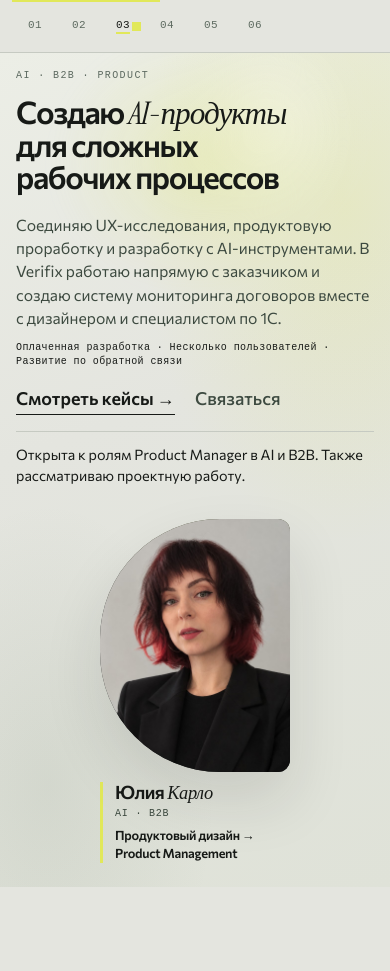
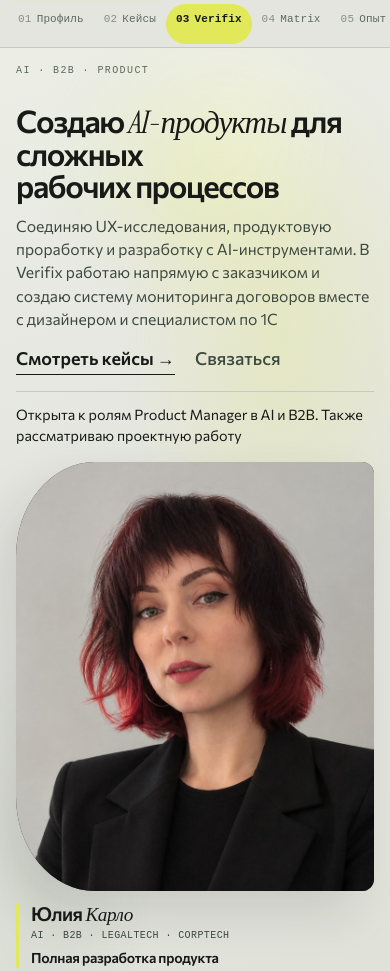
Before and after one commit to mammihlapinatana/julia-carlo, a plain HTML site: page index.html in a window 390 px wide. Shown: the top 971 px of the page. Drawn offline with Linux system fonts and the light colour scheme; a web font is replaced by a local one.

Commit message:
Fix hero composition for wide and mobile screens.

```diff
--- a/index.html
+++ b/index.html
@@ -10,7 +10,7 @@
   <link rel="preconnect" href="https://fonts.gstatic.com" crossorigin>
   <link href="https://fonts.googleapis.com/css2?family=Commissioner:wght@400;500;600;700&family=Instrument+Serif:ital@0;1&family=Martian+Mono:wght@400;500&display=swap" rel="stylesheet">
   <link rel="icon" href="favicon.svg" type="image/svg+xml">
-  <link rel="stylesheet" href="styles.css?v=17">
+  <link rel="stylesheet" href="styles.css?v=24">
 </head>
 <body>
   <a class="skip" href="#hero">К содержанию</a>
@@ -50,19 +50,19 @@
       <div class="hero-copy">
         <p class="hero-kicker reveal" style="--d:0">AI · B2B · Product</p>
         <h1 class="claim reveal" id="hero-claim" style="--d:1">
-          <span>Создаю <em>AI-продукты</em></span>
+          <span>Создаю</span>
+          <span><em>AI-продукты</em></span>
           <span>для сложных</span>
           <span>рабочих процессов</span>
         </h1>
 
         <div class="hero-panel reveal" style="--d:2">
-          <p class="lede">Соединяю UX-исследования, продуктовую проработку и разработку с AI-инструментами. В Verifix работаю напрямую с заказчиком и создаю систему мониторинга договоров вместе с дизайнером и специалистом по&nbsp;1С.</p>
-          <p class="proof">Оплаченная разработка · Несколько пользователей · Развитие по обратной связи</p>
+          <p class="lede">Соединяю UX-исследования, продуктовую проработку и разработку с AI-инструментами. В Verifix работаю напрямую с заказчиком и создаю систему мониторинга договоров вместе с дизайнером и специалистом по&nbsp;1С</p>
           <p class="actions">
             <a class="action" href="#cases">Смотреть кейсы <span aria-hidden="true">→</span></a>
             <a class="action action-quiet" href="#contact">Связаться</a>
           </p>
-          <p class="footnote">Открыта к ролям Product Manager в AI и B2B. Также рассматриваю проектную работу.</p>
+          <p class="footnote">Открыта к ролям Product Manager в AI и B2B. Также рассматриваю проектную работу</p>
         </div>
       </div>
 
@@ -79,8 +79,8 @@
           </div>
           <figcaption>
             <p class="brand"><span class="brand-first">Юлия</span> <em class="brand-last">Карло</em></p>
-            <p class="plate-focus">AI · B2B</p>
-            <p class="plate-role">Продуктовый дизайн → Product Management</p>
+            <p class="plate-focus">AI · B2B · LegalTech · CorpTech</p>
+            <p class="plate-role">Полная разработка продукта</p>
           </figcaption>
         </figure>
       </aside>
@@ -90,19 +90,19 @@
       <div class="block-head">
         <p class="index">02</p>
         <h2 id="cases-title">Избранные кейсы</h2>
-        <p class="block-lede">Два масштаба продуктовой работы: разработка Verifix с нуля и развитие Matrix — фичи для работы с документами внутри продукта.</p>
+        <p class="block-lede">Два масштаба продуктовой работы: разработка Verifix с нуля и развитие Matrix — фичи для работы с документами внутри продукта</p>
       </div>
       <div class="case-index" data-reveal-group>
         <a class="case-tile reveal-item" href="#verifix">
           <p class="case-tile-meta">VERIFIX · B2B-продукт</p>
           <p class="case-tile-title">Мониторинг исполнения договоров</p>
-          <p>Система для сотрудников строительной СРО: помогает выбрать договор для проверки, понять основание сигнала и изучить подтверждающие данные.</p>
+          <p>Мониторинг рисков по исполняемым контрактам на всех жизненных этапах контракта: заключение, исполнение и завершение</p>
           <span class="case-tile-go">Разбор кейса <span aria-hidden="true">→</span></span>
         </a>
         <a class="case-tile reveal-item" href="#matrix">
           <p class="case-tile-meta">MATRIX · Фича внутри Verifix</p>
           <p class="case-tile-title">От списка файлов — к рабочей таблице</p>
-          <p>Пересмотрела сценарий работы с документами по договору: предложила группировку по типам и уточнила, какие сведения нужны сотруднику для проверки.</p>
+          <p>Массовая обработка документов, сопровождающий контракт, и извлечение из них необходимой информации в удобную сводку</p>
           <span class="case-tile-go">Разбор кейса <span aria-hidden="true">→</span></span>
         </a>
       </div>
@@ -440,7 +440,7 @@
       <div class="block-head">
         <p class="index">05</p>
         <h2 id="about-title">Масштаб предыдущего опыта</h2>
-        <p class="block-lede">До Verifix — продуктовый дизайн, DesignOps и руководство дизайном в корпоративных системах. Сейчас усиливаю продуктовую роль на живых AI-кейсах.</p>
+        <p class="block-lede">До Verifix — продуктовый дизайн, DesignOps и руководство дизайном в корпоративных системах. Сейчас усиливаю продуктовую роль на живых AI-кейсах</p>
       </div>
 
       <div class="posts">
@@ -459,14 +459,14 @@
       <div class="contact-inner">
         <p class="index index-light">06</p>
         <h2 id="contact-title">Обсудим ваш продукт?</h2>
-        <p class="contact-lede">Ищу PM-роль в AI- или B2B-команде. Буду рада обсудить задачи, где полезны мой опыт исследований, продуктового дизайна и разработки с AI-инструментами.</p>
-        <p class="contact-extra">Также открыта к проектной работе над автоматизацией рабочих процессов.</p>
+        <p class="contact-lede">Ищу PM-роль в AI- или B2B-команде. Буду рада обсудить задачи, где полезны мой опыт исследований, продуктового дизайна и разработки с AI-инструментами</p>
+        <p class="contact-extra">Также открыта к проектной работе над автоматизацией рабочих процессов</p>
         <div class="contact-links" id="contact-links" hidden></div>
         <p class="contact-sign">Юлия Карло</p>
       </div>
     </section>
   </main>
 
-  <script src="main.js?v=17"></script>
+  <script src="main.js?v=24"></script>
 </body>
 </html>
--- a/main.js
+++ b/main.js
@@ -19,17 +19,8 @@ const spineLinks = [...document.querySelectorAll(".spine a")];
 const sections = [...document.querySelectorAll("main section")];
 const reduceMotion = window.matchMedia("(prefers-reduced-motion: reduce)").matches;
 
-function placeMark(link) {
-  if (!mark || !link) return;
-  const horizontal = window.matchMedia("(max-width: 720px)").matches;
-  if (horizontal) {
-    const left = link.offsetLeft + link.offsetWidth / 2 - mark.offsetWidth / 2;
-    const top = link.offsetTop + link.offsetHeight / 2 - mark.offsetHeight / 2;
-    mark.style.transform = `translate3d(${left}px, ${top}px, 0)`;
-    return;
-  }
-  const top = link.offsetTop + link.offsetHeight / 2 - mark.offsetHeight / 2;
-  mark.style.transform = `translate3d(12px, ${top}px, 0)`;
+function placeMark() {
+  /* Active state is handled by .is-on styles; floating mark is unused. */
 }
 
 function setActive(id) {
@@ -41,7 +32,6 @@ function setActive(id) {
     else item.removeAttribute("aria-current");
   });
   document.body.classList.toggle("at-contact", id === "contact");
-  placeMark(link);
 }
 
 function currentSectionId() {
@@ -60,8 +50,7 @@ function syncActive() {
 
 function stickyOffset() {
   if (!spine) return 0;
-  const horizontal = window.matchMedia("(max-width: 720px)").matches;
-  return horizontal ? spine.getBoundingClientRect().height + 8 : 0;
+  return spine.getBoundingClientRect().height + 8;
 }
 
 function scrollToId(id) {
@@ -209,10 +198,6 @@ window.addEventListener("scroll", () => {
   });
 }, { passive: true });
 
-window.addEventListener("resize", () => {
-  const current = spineLinks.find((item) => item.classList.contains("is-on"));
-  placeMark(current || spineLinks[0]);
-});
 
 spine?.addEventListener("click", (event) => {
   const link = event.target.closest("a");
@@ -237,8 +222,6 @@ document.querySelectorAll('a[href^="#"]').forEach((anchor) => {
   });
 });
 
-if (reduceMotion) mark?.style.setProperty("transition", "none");
-
 document.fonts?.ready.then(() => {
   document.body.classList.add("is-ready");
   syncActive();
--- a/styles.css
+++ b/styles.css
@@ -7,7 +7,8 @@
   --line: #c6cac2;
   --line-strong: #171a17;
   --mark: #e1e85a;
-  --spine: 92px;
+  --spine: 0px;
+  --nav-h: 56px;
   --sans: "Commissioner", "Arial", sans-serif;
   --serif: "Instrument Serif", "Times New Roman", serif;
   --mono: "Martian Mono", ui-monospace, "Courier New", monospace;
@@ -19,7 +20,7 @@
 html {
   scroll-behavior: smooth;
   background: var(--paper);
-  scroll-padding-top: 12px;
+  scroll-padding-top: calc(var(--nav-h) + 12px);
 }
 
 body {
@@ -82,94 +83,112 @@ body.at-contact { background: var(--ink); }
 a { color: inherit; }
 
 .spine {
-  position: fixed;
-  inset: 0 auto 0 0;
-  width: var(--spine);
-  z-index: 20;
-  display: flex;
-  flex-direction: column;
-  justify-content: center;
-  gap: 16px;
-  padding-left: 28px;
+  position: sticky;
+  top: 0;
+  z-index: 30;
+  display: flex;
+  flex-direction: row;
+  align-items: center;
+  gap: 4px;
+  width: 100%;
+  height: var(--nav-h);
+  padding: 0 clamp(16px, 3vw, 40px);
+  overflow-x: auto;
+  background: color-mix(in srgb, var(--paper) 88%, transparent);
+  backdrop-filter: blur(10px);
+  border-bottom: 1px solid var(--line);
+}
+
+body.at-contact .spine {
+  background: color-mix(in srgb, var(--ink) 90%, transparent);
+  border-bottom-color: #3a3d38;
 }
 
 .spine a {
   position: relative;
-  display: flex;
-  flex-direction: column;
-  align-items: flex-start;
-  gap: 2px;
-  font-family: var(--mono);
+  display: inline-flex;
+  align-items: baseline;
+  gap: 7px;
+  flex: 0 0 auto;
+  font-family: var(--mono);
+  font-size: 12px;
+  letter-spacing: 0.02em;
+  text-decoration: none;
+  color: var(--faint);
+  min-height: 40px;
+  padding: 8px 12px;
+  border-radius: 999px;
+  transition: color 160ms ease, background 160ms ease;
+}
+
+.spine-num {
+  display: inline;
   font-size: 11px;
-  letter-spacing: 0.04em;
-  text-decoration: none;
-  color: var(--faint);
-  min-width: 28px;
-  min-height: 28px;
-  padding: 2px 0;
-}
-
-.spine-num { display: block; }
+  opacity: 0.7;
+}
 
 .spine-name {
-  display: block;
-  font-size: 10px;
-  letter-spacing: 0.02em;
-  max-width: 7.5em;
-  line-height: 1.2;
+  display: inline;
+  font-size: 12px;
+  letter-spacing: 0.01em;
 }
 
 .spine a.is-on {
   color: var(--ink);
-  font-weight: 500;
+  font-weight: 600;
+  background: var(--mark);
 }
 
 .spine a.is-on .spine-num {
-  box-shadow: inset 0 -2px 0 var(--mark);
+  opacity: 1;
+}
+
+.spine a:hover {
+  color: var(--ink);
 }
 
 body.at-contact .spine a { color: #b7b8b0; }
-body.at-contact .spine a.is-on { color: #f3f3ee; }
+body.at-contact .spine a.is-on {
+  color: var(--ink);
+  background: var(--mark);
+}
+body.at-contact .spine a:hover { color: #f3f3ee; }
 
 .spine-mark {
-  position: absolute;
-  left: 0;
-  top: 0;
-  width: 9px;
-  height: 9px;
-  background: var(--mark);
-  transition: transform 320ms cubic-bezier(.2, .7, .2, 1);
+  display: none;
 }
 
 .hero {
-  --hero-gap: clamp(28px, 4vw, 56px);
+  --hero-gap: clamp(20px, 2.4vw, 40px);
   position: relative;
   isolation: isolate;
-  min-height: 100svh;
+  height: calc(100svh - var(--nav-h));
+  min-height: calc(100svh - var(--nav-h));
+  max-height: calc(100svh - var(--nav-h));
   display: grid;
-  grid-template-columns: minmax(0, 0.92fr) minmax(280px, 0.78fr);
+  grid-template-columns: minmax(0, 1.05fr) minmax(0, 0.95fr);
   align-items: stretch;
   gap: var(--hero-gap);
   padding:
-    clamp(28px, 5vh, 40px)
-    clamp(24px, 4vw, 56px)
-    clamp(28px, 5vh, 48px)
-    calc(var(--spine) + clamp(8px, 1.5vw, 20px));
+    clamp(12px, 2vh, 24px)
+    0
+    clamp(12px, 2vh, 24px)
+    clamp(28px, 4vw, 72px);
   overflow: hidden;
   background:
-    radial-gradient(90% 70% at 88% 18%, rgba(225, 232, 90, 0.22), transparent 58%),
-    radial-gradient(70% 55% at 12% 88%, rgba(90, 110, 88, 0.1), transparent 62%),
-    linear-gradient(160deg, #eceee6 0%, var(--paper) 42%, #dfe2d8 100%);
+    radial-gradient(70% 55% at 72% 30%, rgba(225, 232, 90, 0.22), transparent 58%),
+    radial-gradient(45% 40% at 12% 88%, rgba(90, 110, 88, 0.08), transparent 60%),
+    linear-gradient(165deg, #eceee6 0%, var(--paper) 46%, #e0e2da 100%);
 }
 
 .hero-atmosphere {
   position: absolute;
-  inset: -10% -5% auto 35%;
-  height: 70%;
+  inset: 6% 18% auto 28%;
+  height: 48%;
   background:
-    radial-gradient(closest-side, rgba(225, 232, 90, 0.28), transparent 72%),
-    radial-gradient(closest-side at 70% 40%, rgba(255, 255, 255, 0.45), transparent 68%);
-  filter: blur(18px);
+    radial-gradient(closest-side, rgba(225, 232, 90, 0.26), transparent 72%),
+    radial-gradient(closest-side at 60% 40%, rgba(255, 255, 255, 0.35), transparent 70%);
+  filter: blur(28px);
   opacity: 0.9;
   pointer-events: none;
   z-index: 0;
@@ -178,12 +197,13 @@ body.at-contact .spine a.is-on { color: #f3f3ee; }
 .hero-copy {
   position: relative;
   z-index: 2;
-  display: grid;
-  grid-template-rows: auto auto 1fr;
-  align-content: start;
-  gap: clamp(22px, 3.5vh, 36px);
+  display: flex;
+  flex-direction: column;
+  justify-content: space-between;
+  gap: clamp(28px, 5vh, 56px);
   min-width: 0;
-  padding: clamp(8px, 2vh, 20px) 0;
+  max-width: 34rem;
+  padding: clamp(8px, 2vh, 24px) clamp(12px, 2vw, 28px) clamp(8px, 2vh, 20px) 0;
 }
 
 .hero-kicker {
@@ -192,19 +212,21 @@ body.at-contact .spine a.is-on { color: #f3f3ee; }
   letter-spacing: 0.14em;
   text-transform: uppercase;
   color: var(--faint);
+  margin-bottom: 14px;
 }
 
 .claim {
   margin: 0;
-  font-size: clamp(2.55rem, 5.2vw, 4.55rem);
+  font-size: clamp(2.5rem, 4.8vw, 4.6rem);
   font-weight: 600;
   letter-spacing: -0.045em;
-  line-height: 0.94;
+  line-height: 0.98;
   max-width: 11.5ch;
-  text-wrap: balance;
 }
 
 .claim span { display: block; }
+
+.claim span:last-child { white-space: nowrap; }
 
 .claim em {
   font-family: var(--serif);
@@ -216,9 +238,9 @@ body.at-contact .spine a.is-on { color: #f3f3ee; }
 }
 
 .hero-panel {
-  align-self: end;
-  max-width: 34em;
-  padding-top: 8px;
+  max-width: 28em;
+  padding-top: 0;
+  margin-left: clamp(0px, 4vw, 48px);
 }
 
 .brand {
@@ -239,15 +261,6 @@ body.at-contact .spine a.is-on { color: #f3f3ee; }
   font-style: italic;
   font-weight: 400;
   letter-spacing: -0.02em;
-}
-
-.proof {
-  margin-top: 16px;
-  font-family: var(--mono);
-  font-size: 11px;
-  letter-spacing: 0.04em;
-  color: var(--ink);
-  max-width: 42em;
 }
 
 .reveal {
@@ -361,15 +374,17 @@ h1, h2, h3, p { margin: 0; }
   width: 100%;
   display: flex;
   align-items: stretch;
-  justify-content: flex-end;
-  padding: clamp(4px, 1.5vh, 12px) 0;
+  justify-content: stretch;
+  min-height: 0;
 }
 
 .portrait-plate {
+  position: relative;
   margin: 0;
-  width: min(100%, 460px);
+  width: 100%;
+  max-width: none;
   height: 100%;
-  min-height: min(78svh, 720px);
+  min-height: 0;
   display: flex;
   flex-direction: column;
   background: transparent;
@@ -379,26 +394,26 @@ h1, h2, h3, p { margin: 0; }
 .portrait-frame {
   position: relative;
   flex: 1 1 auto;
+  width: 100%;
   min-height: 0;
   overflow: hidden;
-  border-radius: 999px 18px 18px 999px;
+  border-radius: clamp(120px, 28vh, 320px) 0 0 clamp(120px, 28vh, 320px);
   background:
-    linear-gradient(180deg, rgba(225, 232, 90, 0.18), transparent 36%),
+    linear-gradient(180deg, rgba(225, 232, 90, 0.14), transparent 40%),
     #2c2f2d;
   box-shadow:
-    0 28px 60px rgba(23, 26, 23, 0.12),
-    inset 0 0 0 1px rgba(23, 26, 23, 0.08);
+    -18px 22px 50px rgba(23, 26, 23, 0.12),
+    inset 0 0 0 1px rgba(23, 26, 23, 0.06);
 }
 
 .portrait-plate img {
   display: block;
   width: 100%;
   height: 100%;
-  min-height: 420px;
   object-fit: cover;
   object-position: center 16%;
-  transform: scale(1.02);
-  transition: transform 1.2s cubic-bezier(.16, 1, .3, 1);
+  transform: scale(1.04);
+  transition: transform 1.1s cubic-bezier(.16, 1, .3, 1);
 }
 
 body.is-ready .portrait-plate img {
@@ -406,11 +421,19 @@ body.is-ready .portrait-plate img {
 }
 
 .portrait-plate figcaption {
-  flex: 0 0 auto;
-  margin-top: 16px;
-  padding: 0 8px 0 18px;
-  border-top: 0;
+  position: absolute;
+  left: clamp(16px, 2.4vw, 32px);
+  right: auto;
+  bottom: clamp(14px, 2vh, 24px);
+  z-index: 3;
+  width: max-content;
+  max-width: min(92%, 26rem);
+  margin: 0;
+  padding: 12px 16px 12px 14px;
   border-left: 3px solid var(--mark);
+  background: color-mix(in srgb, var(--sheet) 94%, transparent);
+  backdrop-filter: blur(10px);
+  box-sizing: border-box;
 }
 
 .plate-focus {
@@ -635,8 +658,10 @@ body.is-ready .portrait-plate img {
 }
 
 .block {
+  position: relative;
+  z-index: 1;
+  background: var(--paper);
   padding: clamp(72px, 12vh, 120px) var(--pad) clamp(28px, 6vh, 64px);
-  padding-left: calc(var(--spine) + var(--pad));
 }
 
 .index {
@@ -1273,10 +1298,15 @@ h2 {
 }
 
 .contact {
+  position: relative;
+  z-index: 1;
   background: var(--ink);
   color: #f3f3ee;
   padding: clamp(80px, 14vh, 140px) var(--pad) 36px;
-  padding-left: calc(var(--spine) + var(--pad));
+}
+
+.contact-inner {
+  max-width: 920px;
 }
 
 .contact h2 {
@@ -1365,8 +1395,11 @@ h2 {
   .hero {
     grid-template-columns: 1fr;
     align-items: start;
+    height: auto;
     min-height: 0;
-    padding-top: 24px;
+    max-height: none;
+    padding: 24px clamp(20px, 4vw, 40px);
+    overflow: visible;
   }
   .hero-atmosphere {
     inset: -8% 0 auto 0;
@@ -1375,30 +1408,45 @@ h2 {
   /* Copy and CTA above portrait on tablet/phone */
   .hero-copy {
     order: 0;
-    grid-template-rows: auto;
+    justify-content: flex-start;
     gap: 18px;
-    padding-top: 4px;
-  }
-  .hero-panel { align-self: start; }
+    padding: 4px 0 0;
+    max-width: none;
+  }
+  .hero-panel {
+    margin-left: 0;
+    max-width: 34em;
+  }
   .hero-stage {
     order: 1;
-    justify-content: center;
-    align-items: flex-start;
+    justify-content: stretch;
+    align-items: stretch;
     padding: 0;
+    width: 100%;
   }
   .portrait-plate {
-    width: min(100%, 320px);
+    width: 100%;
+    max-width: none;
     min-height: 0;
     height: auto;
-    margin: 0 auto;
+    margin: 0;
   }
   .portrait-frame {
-    border-radius: 180px 16px 16px 180px;
-    aspect-ratio: 3 / 4;
-  }
-  .portrait-plate img {
-    min-height: 0;
-    aspect-ratio: 3 / 4;
+    flex: none;
+    aspect-ratio: 4 / 5;
+    width: 100%;
+    border-radius: 28% 16px 16px 28%;
+  }
+  .portrait-plate figcaption {
+    position: static;
+    left: auto;
+    bottom: auto;
+    width: auto;
+    max-width: none;
+    margin-top: 14px;
+    padding: 0 4px 0 14px;
+    background: transparent;
+    backdrop-filter: none;
   }
   .claim { max-width: 14ch; font-size: clamp(2.2rem, 7vw, 3.4rem); }
   .reveal-stage { transform: translate3d(0, 20px, 0) scale(1); }
@@ -1429,43 +1477,17 @@ h2 {
 }
 
 @media (max-width: 720px) {
-  :root { --spine: 0px; }
-  html { scroll-padding-top: 56px; }
+  :root { --nav-h: 48px; }
   .spine {
-    position: sticky;
-    top: 0;
-    width: 100%;
-    min-height: 48px;
-    height: auto;
-    flex-direction: row;
-    align-items: center;
-    justify-content: flex-start;
-    gap: 4px;
-    padding: 6px 10px 6px 18px;
-    overflow-x: auto;
-    background: color-mix(in srgb, var(--paper) 92%, transparent);
-    backdrop-filter: blur(8px);
-    border-bottom: 1px solid var(--line);
-    z-index: 20;
-  }
-  body.at-contact .spine {
-    background: color-mix(in srgb, var(--ink) 92%, transparent);
-    border-bottom-color: #3a3d38;
+    height: var(--nav-h);
+    padding: 0 8px;
+    gap: 0;
   }
   .spine a {
-    flex-direction: row;
-    align-items: center;
-    gap: 6px;
-    min-height: 40px;
-    min-width: 40px;
     padding: 8px 10px;
-    flex: 0 0 auto;
-  }
-  .spine-name { display: none; }
-  .spine a.is-on .spine-num {
-    box-shadow: inset 0 -2px 0 var(--mark);
-  }
-  .spine-mark { left: 10px; }
+    gap: 5px;
+  }
+  .spine-name { font-size: 11px; }
   .block, .contact, .hero { padding-left: 16px; padding-right: 16px; }
   .hero {
     padding-top: 12px;
@@ -1475,7 +1497,6 @@ h2 {
   .hero-copy { padding-left: 0; padding-right: 0; gap: 12px; }
   .hero-kicker { font-size: 10px; }
   .lede { margin-top: 0; font-size: 0.98rem; }
-  .proof { margin-top: 12px; font-size: 10px; }
   .actions { margin-top: 16px; gap: 14px 20px; }
   .footnote { margin-top: 16px; padding-top: 12px; font-size: 0.9rem; }
   .claim span { display: inline; }
@@ -1486,21 +1507,27 @@ h2 {
     line-height: 1.02;
   }
   .portrait-plate {
-    width: min(52vw, 190px);
+    width: 100%;
   }
   .portrait-frame {
-    border-radius: 120px 12px 12px 120px;
+    aspect-ratio: 5 / 6;
+    border-radius: 22% 12px 12px 22%;
   }
   .portrait-plate img {
     object-position: center 12%;
   }
   .portrait-plate figcaption {
-    margin-top: 10px;
-    padding: 0 4px 0 12px;
-  }
-  .brand { font-size: 1.15rem; }
-  .plate-focus { font-size: 10px; margin-top: 4px; }
-  .plate-role { font-size: 0.8rem; margin-top: 4px; }
+    margin-top: 12px;
+    padding: 0 2px 0 12px;
+  }
+  .brand { font-size: 1.2rem; }
+  .plate-focus {
+    font-size: 10px;
+    margin-top: 4px;
+    letter-spacing: 0.04em;
+    white-space: normal;
+  }
+  .plate-role { font-size: 0.88rem; margin-top: 4px; }
   .contact-links { grid-template-columns: 1fr; }
   .contact-links a {
     min-height: 64px;
```
